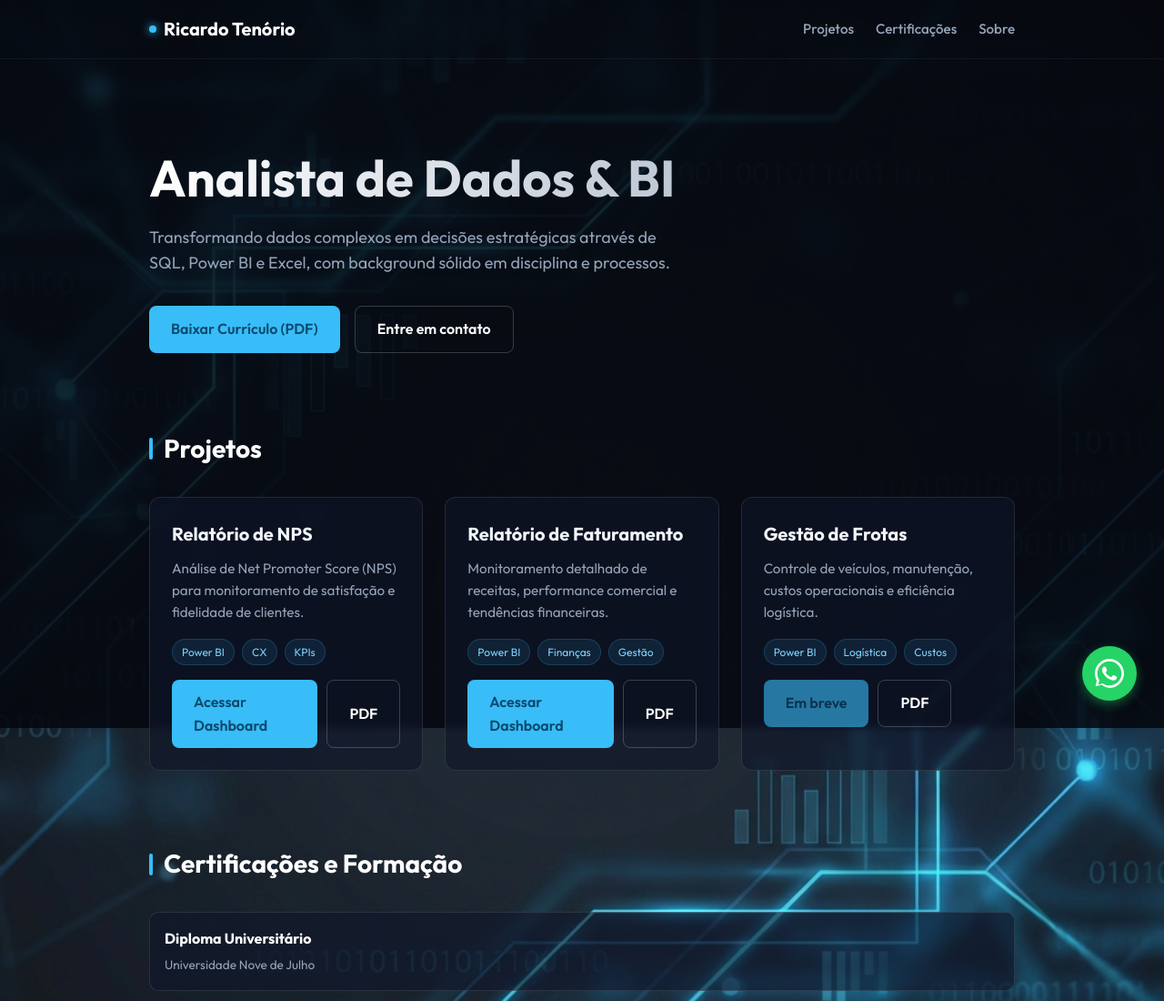
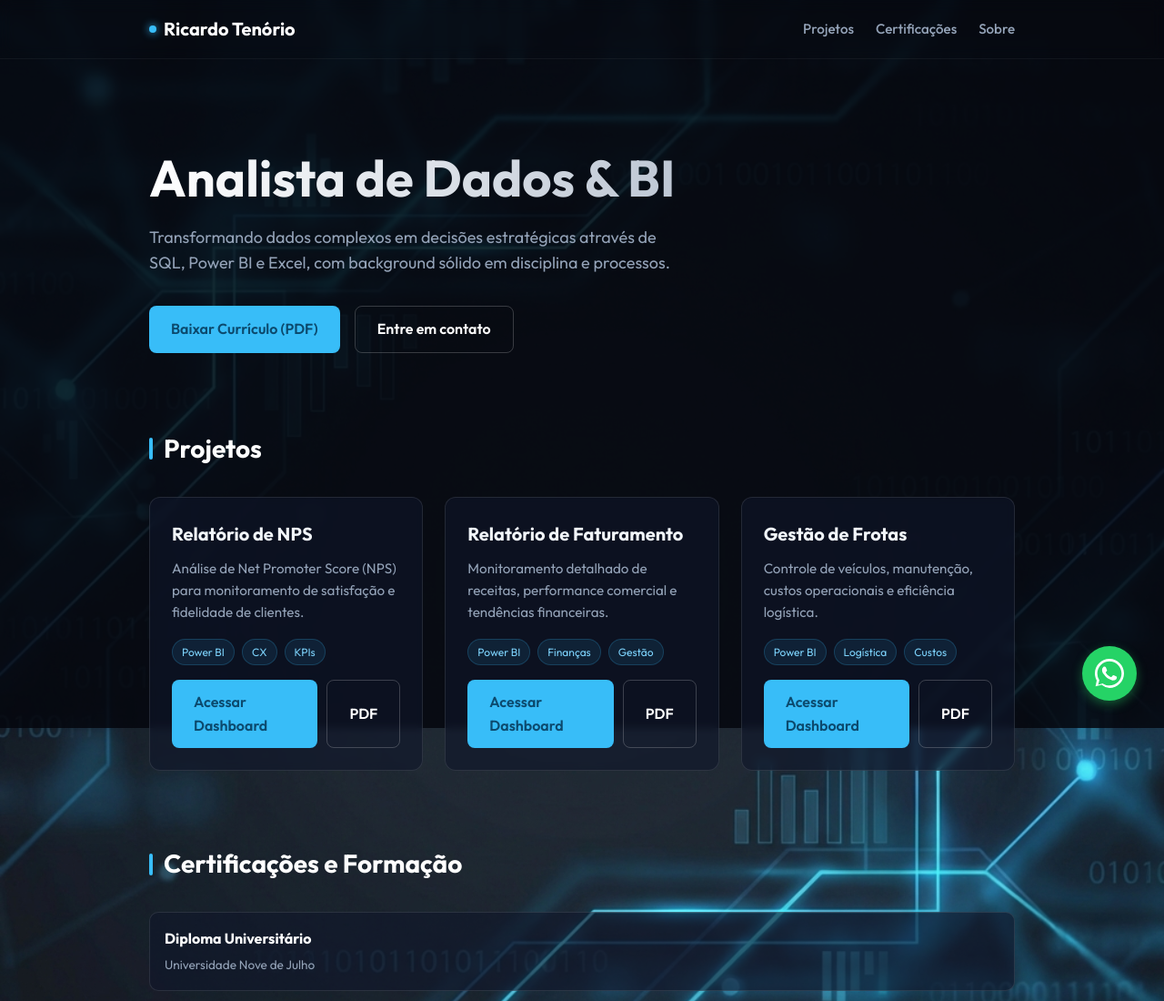
Before and after one commit to TenorioDevfullStack/Portif-lio-Ricardo, a website: page index.html in a window 1280 px wide. Shown: the top 1100 px of the page at 91% size. Drawn offline with Linux system fonts and the light colour scheme.

Commit message:
feat: adicionar link ao projeto de gestão de frotas

```diff
--- a/index.html
+++ b/index.html
@@ -534,8 +534,9 @@
             <span class="tag">Custos</span>
           </div>
           <div style="margin-top: 16px; display: flex; gap: 10px;">
-            <a href="#" class="btn" style="opacity: 0.6; cursor: not-allowed;" onclick="return false;">
-              Em breve
+            <a href="https://app.powerbi.com/view?r=eyJrIjoiYmM3NGZhM2UtYzk3NS00MmJkLThkM2EtMWU3MmU2ZTFjMzg1IiwidCI6ImRiOTczZTc4LWJmYmItNDU2My1iMDUwLTc4ODAxOTViYjJlNSJ9"
+              class="btn" target="_blank">
+              Acessar Dashboard
             </a>
             <a href="projetos/Relatorio-Gestao-Frota.pdf" class="btn btn-outline" download>PDF</a>
           </div>
```
